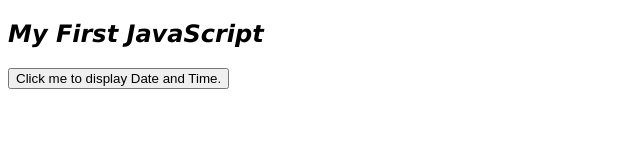
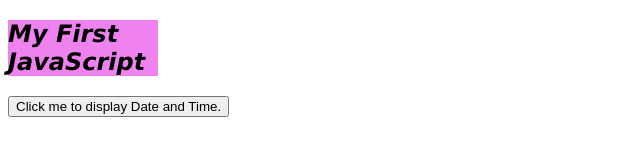
Before and after one commit to Fortunate05/My-first-time-Java, a plain HTML site: page index.html in a window 1280 px wide. Shown: the whole page, without its empty margins (0-640 px from the left). Drawn offline with Linux system fonts and the light colour scheme.

Commit message:
i put backgroup for a h2

```diff
--- a/index.html
+++ b/index.html
@@ -9,7 +9,7 @@
 
 </head>
 <body>
-    <h2>My First JavaScript</h2>
+    <h2 style="background-color:Violet;">My First JavaScript </h2>
 
 <button type="button"
 onclick="document.getElementById('demo').innerHTML = Date()">
--- a/style.css
+++ b/style.css
@@ -1,4 +1,5 @@
 h2{
     font-family: 'Lucida Sans', 'Lucida Sans Regular', 'Lucida Grande', 'Lucida Sans Unicode', Geneva, Verdana, sans-serif;
     font-style: italic;
+    width: 150px;
 }
```
